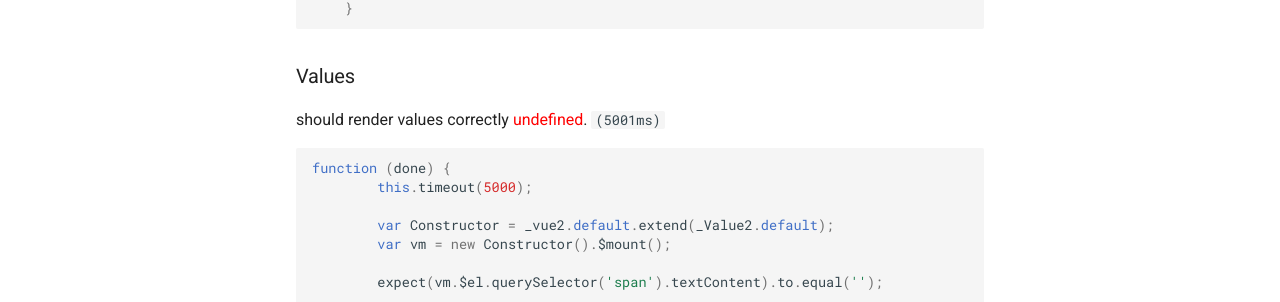
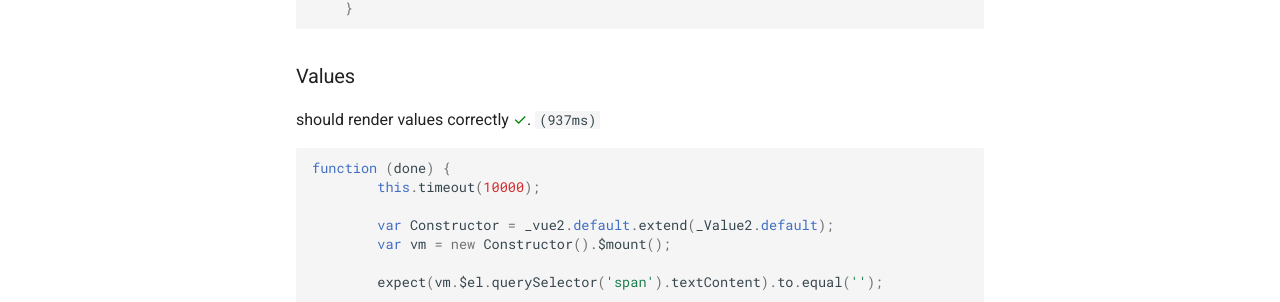
Before and after one commit to crrobinson14/vue-rethinkdb, an MkDocs documentation site: the page built from docs/test.md, in a window 1280 px wide and 1100 px high. Shown: the part 577-879 px from the top of the window. Built offline with MkDocs 1.6.1 and Material for MkDocs 9.7.7, drawn with Linux system fonts in a browser that asks for light colours; comment, search, counter and statistics services are not loaded; old or Windows-style settings are respelled for this version of MkDocs.

Commit message:
Coverage 70% working.

````diff
--- a/docs/test.md
+++ b/docs/test.md
@@ -26,11 +26,11 @@ function (done) {
 
 ### Values
 
-should render values correctly   <span style="color:red">undefined</span>. `(5001ms)`
+should render values correctly   <span style="color:green">✓</span>. `(937ms)`
 
 ```js
 function (done) {
-        this.timeout(5000);
+        this.timeout(10000);
 
         var Constructor = _vue2.default.extend(_Value2.default);
         var vm = new Constructor().$mount();
````
Also changed, not shown: 2 other files.
